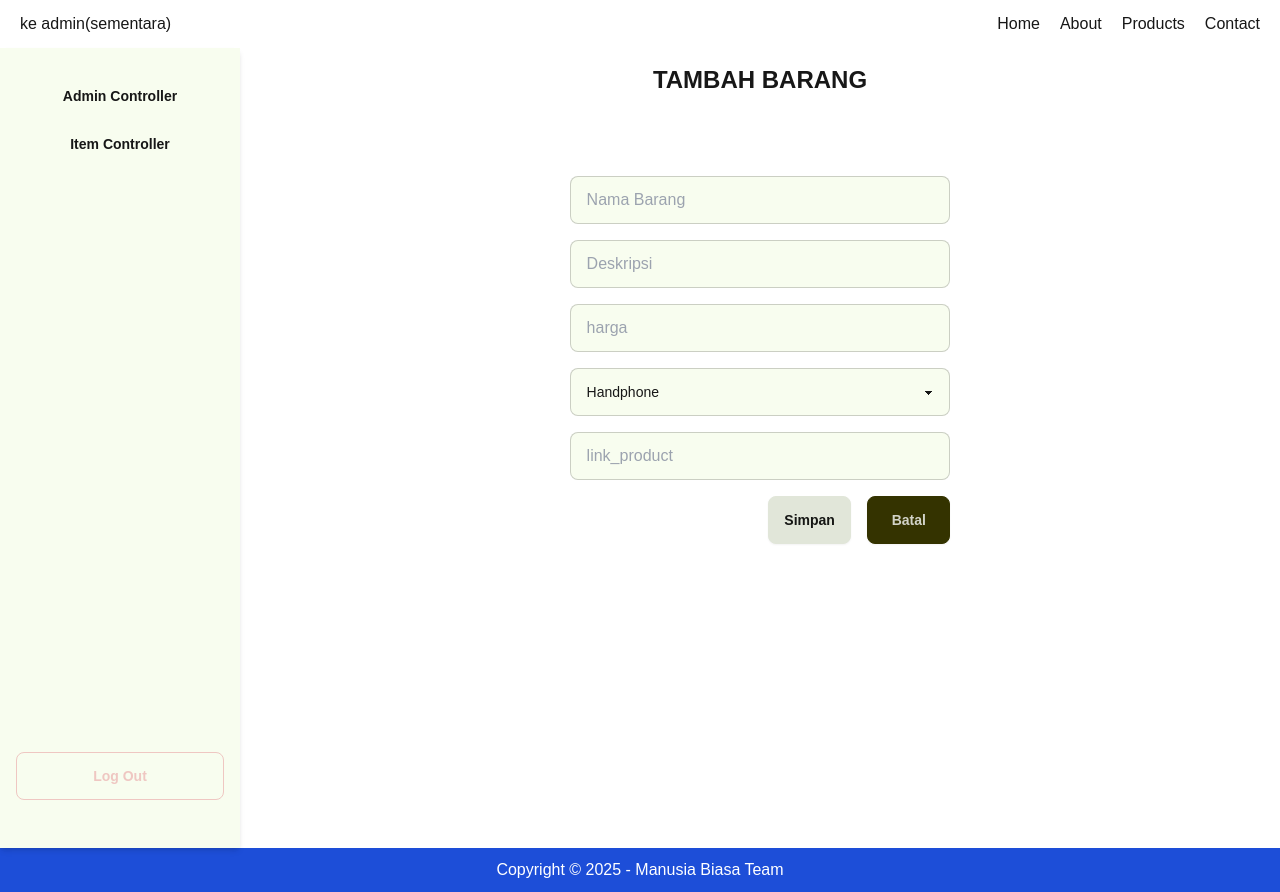
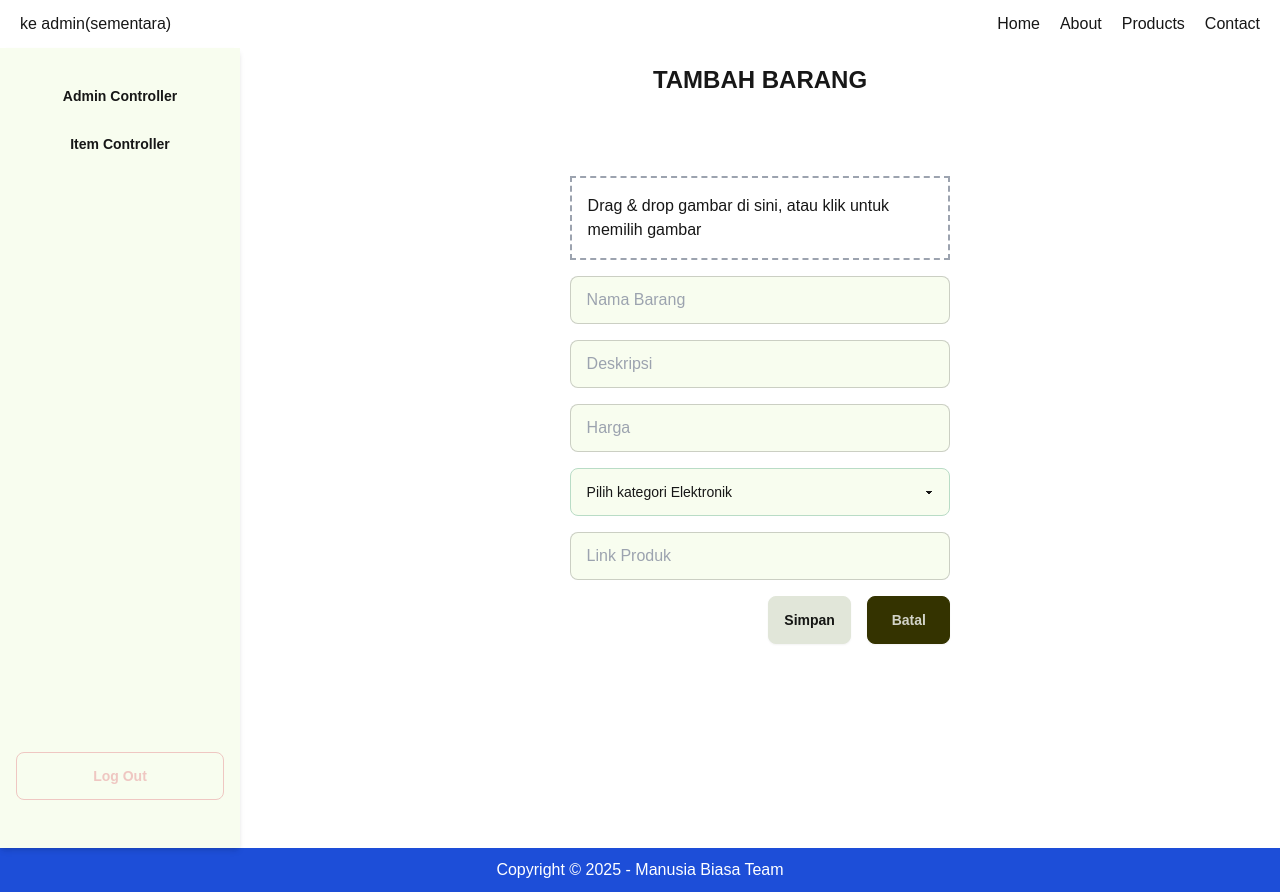
Before and after one commit to Deoca27/manusia-biasa, a Next.js app: page /admin/item_controller/add in a window 1280 px wide. Built offline with nearby package versions, Linux system fonts and the light colour scheme.

Commit message:
jhoshe: membuat tambah data pada tabel berfungsi termasuk upload gambar

```diff
--- a/app/admin/admin_controller/add/page.tsx
+++ b/app/admin/admin_controller/add/page.tsx
@@ -21,7 +21,7 @@ export default function AddPage() {
     }
 
     //simpan data
-    const setSaveData = async() => {
+    const setSaveData = async () => {
         (getUsername == "" || getPassword == "")
             ? alert("Lengkapi seluruh data")
             : (Object.values(getValue).length == 0)
@@ -29,13 +29,14 @@ export default function AddPage() {
                 alert("Berhasil tambah data"),
                 location.reload()
                 ]
-            : alert ("NPM Sudah ada")
+                : alert("NPM Sudah ada")
     };
 
     return (
         <>
             <div className="text-center pb-4 font-extrabold text-2xl">TAMBAH ADMIN</div>
             <div className="grid grid-cols-10 gap-4 mt-16">
+                {/* ussername */}
                 <label className="input input-bordered flex items-center col-start-4 col-span-4">
                     <svg
                         xmlns="http://www.w3.org/2000/svg"
@@ -52,6 +53,7 @@ export default function AddPage() {
                         }} />
                 </label>
 
+                {/* password */}
                 <label className="input input-bordered flex items-center col-start-4 col-span-4 relative">
                     <svg
                         xmlns="http://www.w3.org/2000/svg"
--- a/app/admin/admin_controller/edit/[username]/page.tsx
+++ b/app/admin/admin_controller/edit/[username]/page.tsx
@@ -57,9 +57,10 @@ export default function EditPage({ params }: { params: { username: string } }) {
 
     return (
         <>
-        <div className="text-center font-extrabold text-2xl">EDIT ADMIN</div>
+            <div className="text-center font-extrabold text-2xl">EDIT ADMIN</div>
             {Object.values(getValue)?.map((data: any, index: number) => (
                 <div key={index} className="grid grid-cols-10 gap-4 mt-16">
+                    {/* ussername */}
                     <label className="input input-bordered flex items-center col-start-4 col-span-4">
                         <svg
                             xmlns="http://www.w3.org/2000/svg"
@@ -84,6 +85,7 @@ export default function EditPage({ params }: { params: { username: string } }) {
                         />
                     </label>
 
+                    {/* password */}
                     <label className="input input-bordered flex items-center col-start-4 col-span-4 relative">
                         <svg
                             xmlns="http://www.w3.org/2000/svg"
@@ -134,6 +136,7 @@ export default function EditPage({ params }: { params: { username: string } }) {
                         </button>
                     </label>
 
+                    {/* tombol */}
                     <button className="btn col-end-7" onClick={editData}>
                         Simpan
                     </button>
--- a/app/admin/item_controller/add/page.tsx
+++ b/app/admin/item_controller/add/page.tsx
@@ -1,80 +1,135 @@
 "use client";
 
 import { checkData, SaveData } from "@/app/models/barang";
+import Image from "next/image";
 import Link from "next/link";
 import { useState } from "react";
+import { useDropzone } from "react-dropzone";
 
 export default function AdditemPage() {
-    // buat hook (useState)
-    const [getImage, setImage] = useState("");
+    const [getImage, setImage] = useState(""); // untuk path gambar
     const [getNamaBarang, setNamaBarang] = useState("");
     const [getDeskripsi, setDeskripsi] = useState("");
-    const [getHarga, setHarga] = useState(""); // tetap string karena input dari form adalah string
+    const [getHarga, setHarga] = useState("");
     const [getKategori, setKategori] = useState("");
     const [getLinkProduc, setLinkProduc] = useState("");
-
-    // buat hook (useState)
-    // untuk respon hasil fungsi "checkData"
     const [getValue, setValue] = useState({});
 
-    // buat fungsi untuk respon fungsi "checkData"
+    // Fungsi untuk cek apakah link produk sudah ada
     const getCheckData = async (link_product: string) => {
         setValue(await checkData(link_product));
     };
 
-    // simpan data
-    const setSaveData = async () => {
-        (getImage == "" || getNamaBarang == "" || getDeskripsi == "" || getHarga == "" || getKategori == "" || getLinkProduc == "")
-            ? alert("Lengkapi seluruh data")
-            : isNaN(parseFloat(getHarga)) // validasi jika harga bukan angka
-                ? alert("Harga harus berupa angka yang valid")
-                : (Object.values(getValue).length == 0)
-                    ? [await SaveData(getImage, getNamaBarang, getDeskripsi, parseFloat(getHarga), getKategori, getLinkProduc), // konversi harga ke number
-                    alert("Berhasil tambah data"),
-                    location.reload()
-                    ]
-                    : alert("Link Sudah ada");
+    // Fungsi untuk upload gambar
+    const uploadImage = async (file: File) => {
+        const formData = new FormData();
+        formData.append("file", file);
+        formData.append("upload_preset", "images");
+
+        try {
+            const response = await fetch("/api/upload", {
+                method: "POST",
+                body: formData,
+            });
+
+            if (!response.ok) throw new Error("Gagal mengupload gambar");
+
+            const data = await response.json();
+            setImage(data.filePath);
+            alert("Gambar berhasil diupload");
+        } catch (error) {
+            console.error(error);
+            alert("Terjadi kesalahan saat upload gambar");
+        }
     };
 
+    // Konfigurasi dropzone
+    const { getRootProps, getInputProps } = useDropzone({
+        accept: { "image/*": [] },
+        multiple: false,
+        onDrop: (acceptedFiles) => {
+            acceptedFiles.length > 0 && uploadImage(acceptedFiles[0]);
+        },
+    });
 
+    // Fungsi untuk menyimpan data
+    const setSaveData = async () => {
+        !getImage || !getNamaBarang || !getDeskripsi || !getHarga || !getKategori || !getLinkProduc
+            ? alert("Lengkapi seluruh data")
+            : isNaN(parseFloat(getHarga))
+                ? alert("Harga harus berupa angka yang valid")
+                : Object.values(getValue).length > 0
+                    ? alert("Link sudah ada")
+                    : (await SaveData(
+                        getImage,
+                        getNamaBarang,
+                        getDeskripsi,
+                        parseFloat(getHarga),
+                        getKategori,
+                        getLinkProduc
+                    ),
+                        alert("Berhasil tambah data"),
+                        location.reload());
+    };
 
     return (
         <>
             <div className="text-center pb-4 font-extrabold text-2xl">TAMBAH BARANG</div>
             <div className="grid grid-cols-10 gap-4 mt-16">
+                <div
+                    {...getRootProps()}
+                    className="dropzone border-dashed border-2 border-gray-400 flex col-start-4 col-span-4 justify-center items-center p-4"
+                >
+                    <input {...getInputProps()} />
+                    <p>Drag & drop gambar di sini, atau klik untuk memilih gambar</p>
+                </div>
+
+                {/* buat gambar priview */}
+                {getImage ? (
+                    <div className="flex col-start-4 col-span-4 justify-center mt-4">
+                        <Image
+                            src={getImage}
+                            alt="Preview Gambar"
+                            width={128}
+                            height={128}
+                            className="object-cover rounded"
+                        />
+                    </div>
+                ) : null}
+
+                {/* nama barang */}
                 <input
                     type="text"
                     placeholder="Nama Barang"
                     className="input input-bordered flex col-start-4 col-span-4"
-                    onChange={(e) => {
-                        setNamaBarang(e.target.value);
-                    }}
+                    onChange={(e) => setNamaBarang(e.target.value)}
                 />
 
+                {/* deskripsi */}
                 <input
                     type="text"
                     placeholder="Deskripsi"
                     className="input input-bordered flex col-start-4 col-span-4"
-                    onChange={(e) => {
-                        setDeskripsi(e.target.value);
-                    }}
+                    onChange={(e) => setDeskripsi(e.target.value)}
                 />
 
+                {/* harga */}
                 <input
                     type="text"
-                    placeholder="harga"
+                    placeholder="Harga"
                     className="input input-bordered flex col-start-4 col-span-4"
-                    onChange={(e) => {
-                        setHarga(e.target.value);
-                    }}
+                    onChange={(e) => setHarga(e.target.value)}
                 />
 
-                <select className="select select-bordered flex col-start-4 col-span-4"
-                    onChange={(e) => {
-                        setKategori(e.target.value);
-                    }}
+                {/* kategori */}
+                <select
+                    defaultValue={""}
+                    className="select select-success flex col-start-4 col-span-4"
+                    onChange={(e) => setKategori(e.target.value)}
                 >
-                    <option value={""} disabled >Pilih kategori Elektronik</option>
+                    <option value={""} disabled>
+                        Pilih kategori Elektronik
+                    </option>
                     <option value={"Handphone"}>Handphone</option>
                     <option value={"Komputer"}>Komputer</option>
                     <option value={"Laptop"}>Laptop</option>
@@ -83,9 +138,10 @@ export default function AdditemPage() {
                     <option value={"Console"}>Console</option>
                 </select>
 
+                {/* Link produk */}
                 <input
                     type="text"
-                    placeholder="link_product"
+                    placeholder="Link Produk"
                     className="input input-bordered flex col-start-4 col-span-4"
                     onChange={(e) => {
                         setLinkProduc(e.target.value);
@@ -93,8 +149,13 @@ export default function AdditemPage() {
                     }}
                 />
 
-                <button className="btn col-end-7" onClick={setSaveData}>Simpan</button>
-                <Link href={"/admin/item_controller"} className="btn btn-neutral">Batal</Link>
+                {/* tombol */}
+                <button className="btn col-end-7" onClick={setSaveData}>
+                    Simpan
+                </button>
+                <Link href={"/admin/item_controller"} className="btn btn-neutral">
+                    Batal
+                </Link>
             </div>
         </>
     );
--- /dev/null
+++ b/app/api/upload/route.ts
@@ -0,0 +1,31 @@
+import { NextResponse } from "next/server";
+import { promises as fs } from "fs";
+import path from "path";
+
+export async function POST(request: Request) {
+    try {
+        // Ambil file dari request body
+        const formData = await request.formData();
+        const file = formData.get("file") as File;
+
+        if (!file) {
+            return NextResponse.json({ message: "No file uploaded" }, { status: 400 });
+        }
+
+        // Buat path untuk menyimpan file
+        const fileData = await file.arrayBuffer();
+        const fileName = file.name;
+        const filePath = path.join(process.cwd(), "public/images", fileName);
+
+        // Pastikan folder "public/images" ada
+        await fs.mkdir(path.dirname(filePath), { recursive: true });
+
+        // Tulis file ke folder "public/images"
+        await fs.writeFile(filePath, Buffer.from(fileData));
+
+        return NextResponse.json({ message: "File uploaded successfully", filePath: `/images/${fileName}` });
+    } catch (error) {
+        console.error(error);
+        return NextResponse.json({ message: "File upload failed" }, { status: 500 });
+    }
+}
--- a/package.json
+++ b/package.json
@@ -20,6 +20,7 @@
     "next": "15.1.3",
     "react": "^19.0.0",
     "react-dom": "^19.0.0",
+    "react-dropzone": "^14.3.5",
     "react-icons": "^5.4.0"
   },
   "devDependencies": {
```
Also changed, not shown: app/admin/admin_controller/page.tsx (+7 -1 lines), app/admin/item_controller/page.tsx (+7 -1 lines), public/images/e7bea0ca-854d-45ad-8302-6bdc818d4de4.jpg (added), 1 other file (tests, documents, lock files or other folders). Lines whose indentation alone changed are shown as unchanged.
